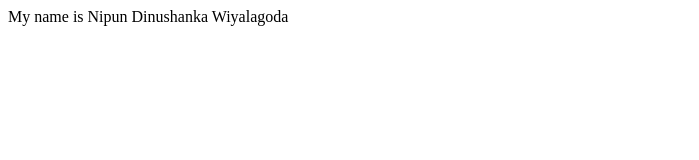
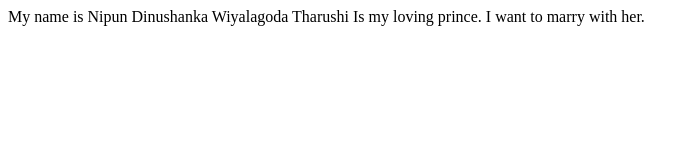
Before and after one commit to NipunTD/First_Rep, a plain HTML site: page index.html in a window 1280 px wide. Shown: the whole page, without its empty margins (0-699 px from the left). Drawn offline with Linux system fonts and the light colour scheme.

Commit message:
Update index.html

```diff
--- a/index.html
+++ b/index.html
@@ -7,5 +7,7 @@
     </head>
     <body>
         My name is Nipun Dinushanka Wiyalagoda
+        Tharushi Is my loving prince.
+        I want to marry with her.
     </body>
 </html>
```
